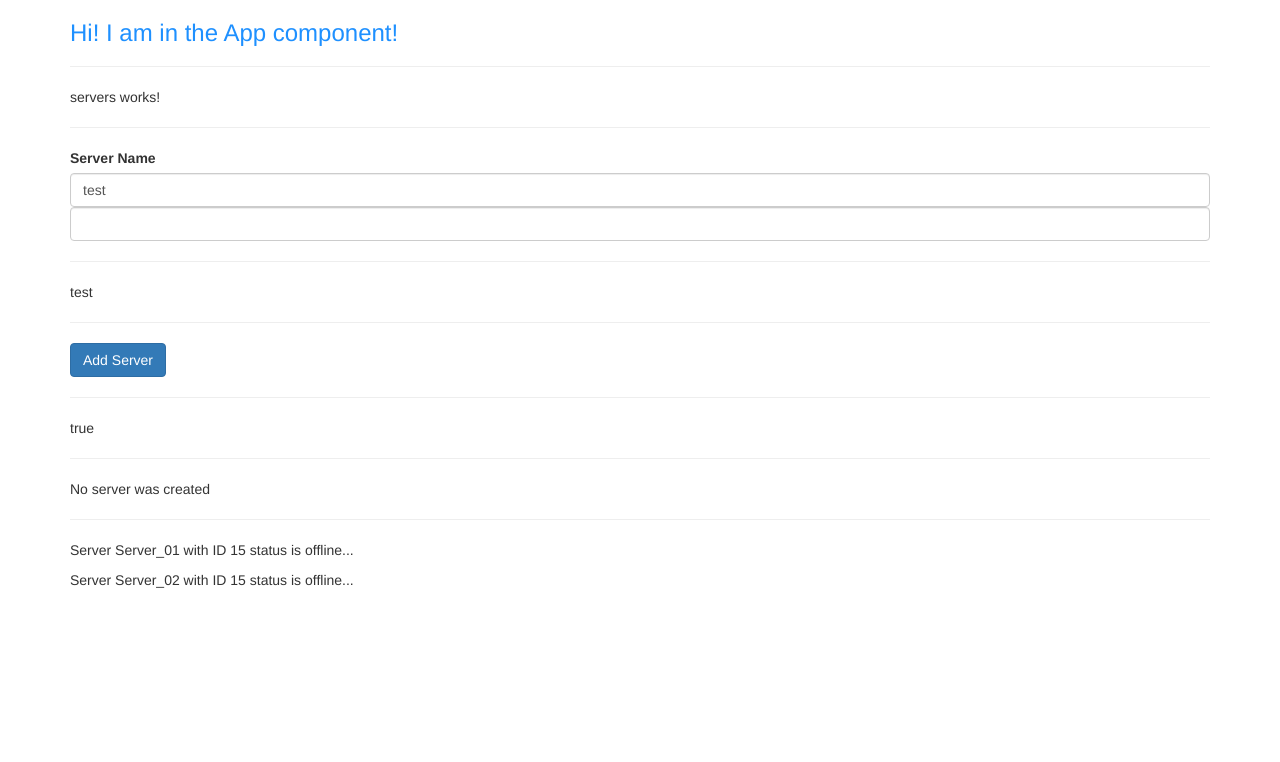
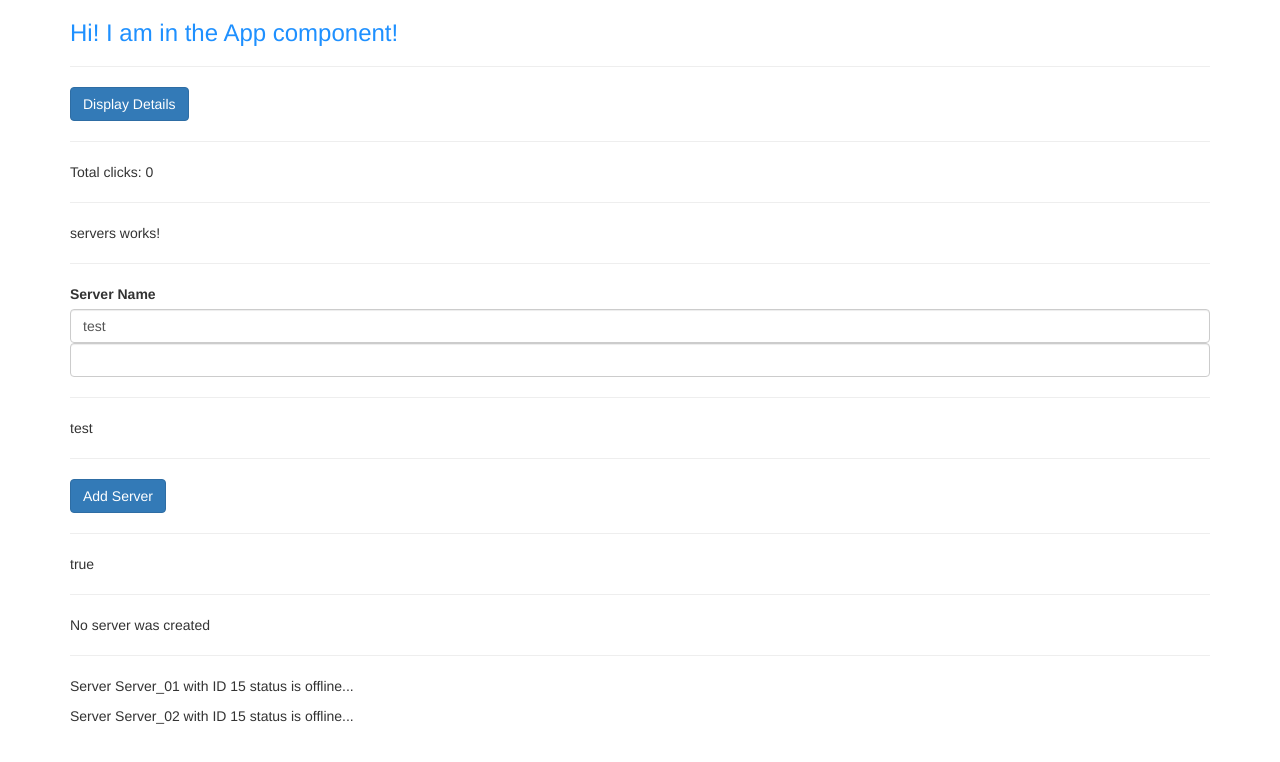
Before and after one commit to borysonok/my-first-app, an Angular app: page / in a window 1280 px wide. Shown: the top 762 px of the page. Built offline with nearby package versions, Linux system fonts and the light colour scheme.

Commit message:
assignment N2: Directives ngFor and ngClass

```diff
--- a/src/app/servers/servers.component.css
+++ b/src/app/servers/servers.component.css
@@ -0,0 +1,9 @@
+.colorfull{
+    background-color: blue;
+    color: white;
+}
+
+.normal{
+    background-color: transparent;
+    color: brown;
+}
--- a/src/app/servers/servers.component.html
+++ b/src/app/servers/servers.component.html
@@ -1,3 +1,26 @@
+<div>
+  <button class="btn btn-primary" (click)="togleParagraphVisibility()">Display Details</button>
+  <hr>
+  <p [hidden]="hiddenParagraph">
+    Compressing objects: 100% (10/10), done.
+    Writing objects: 100% (10/10), 1.53 KiB | 1.53 MiB/s, done.
+    Total 10 (delta 4), reused 0 (delta 0)
+    remote: Resolving deltas: 100% (4/4), completed with 4 local objects.
+
+    The human retina has a beautiful solution to sampling in its placement of photoreceptor cells. The cells cover the
+    retina densely and evenly (with the exception of the blind spot over the optic nerve), and yet the cells’ relative
+    positions are irregular. This is called a Poisson-disc distribution because it maintains a minimum distance between
+    cells, avoiding occlusion and thus wasted photoreceptors.
+
+    Unfortunately, creating a Poisson-disc distribution is hard. (More on that in a bit.) So here’s a simple
+    approximation known as Mitchell’s best-candidate algorithm.
+  </p>
+  <p>Total clicks: {{clickCounter}}</p>
+  <p *ngFor="let element of clickCollection" [ngClass]="{colorfull: element.slice(-1) >= 4, normal: element.slice(-1) < 4 }">{{element}}</p>
+</div>
+
+<hr>
+
 <p>
   servers works!
 </p>
--- a/src/app/servers/servers.component.ts
+++ b/src/app/servers/servers.component.ts
@@ -7,6 +7,10 @@ import { Component, OnInit } from '@angular/core';
   styleUrls: ['./servers.component.css']
 })
 export class ServersComponent implements OnInit {
+
+  public hiddenParagraph = true;
+  public clickCounter = 0;
+  public clickCollection: Array<string> = [];
 
   public allowAddNewServer = false;
   public serverCreationStatus = 'No server was created';
@@ -22,6 +26,17 @@ export class ServersComponent implements OnInit {
   ngOnInit() {
   }
 
+  public togleParagraphVisibility() {
+    this.clickCounter++;
+    this.clickCollection.push("Click N" + this.clickCounter);
+
+    if (this.hiddenParagraph) {
+      this.hiddenParagraph = false;
+    } else {
+      this.hiddenParagraph = true;
+    }
+  }
+
   public onServerCreate($ev) {
     this.serverCreationStatus = 'New Server was added. Server name is: ' + this.newServerName;
     this.serversCollection.push(this.newServerName);
```
